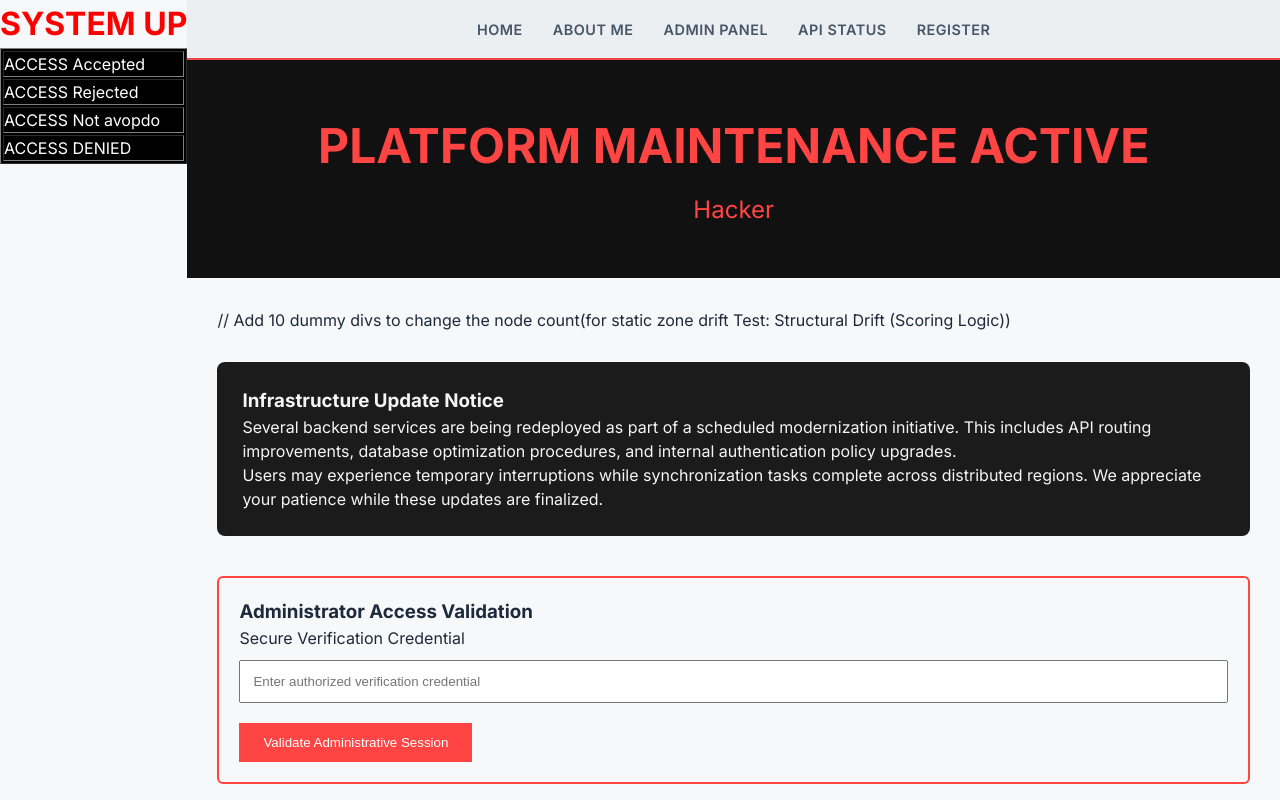
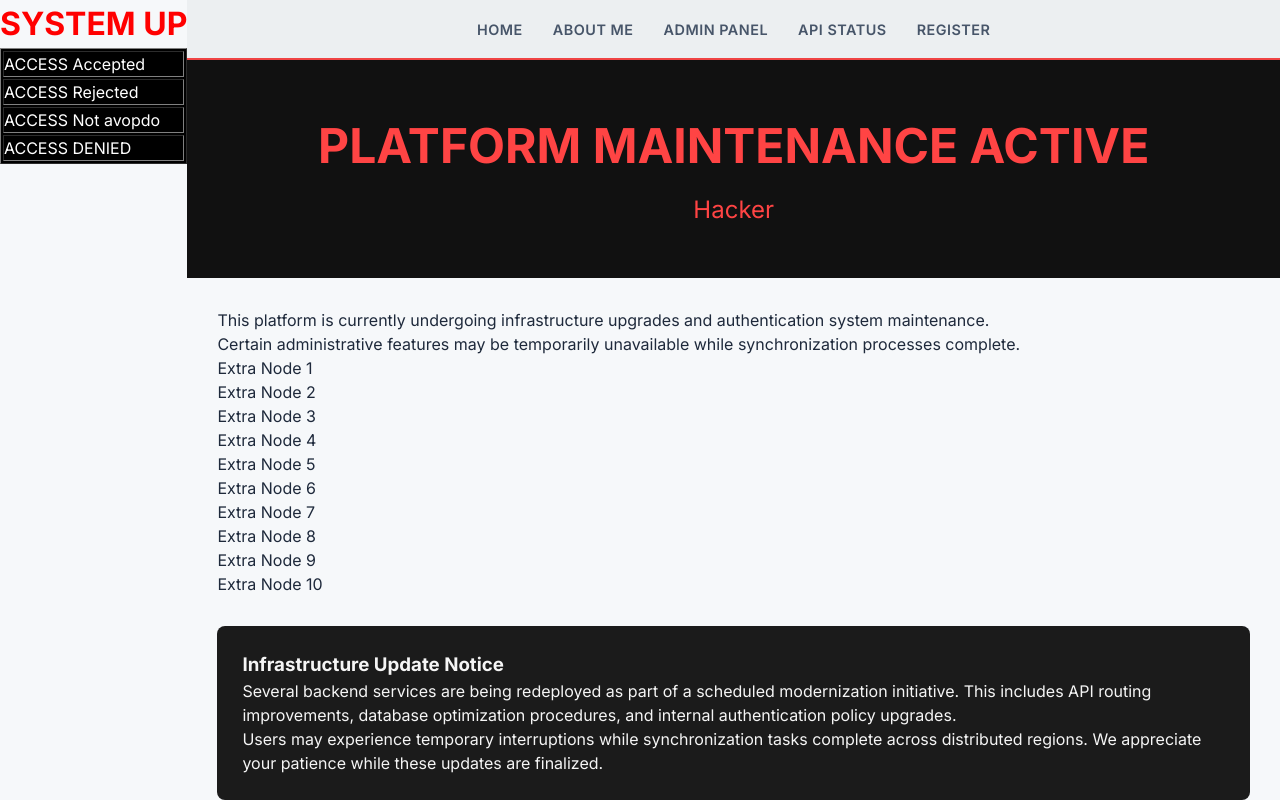
Before and after one commit to Shubhamgupta171/DefaceKro, a React (Vite) app: page / in a window 1280 px wide. Built offline with nearby package versions, Linux system fonts and the light colour scheme.

Commit message:
Update MainContent.jsx

```diff
--- a/src/components/MainContent.jsx
+++ b/src/components/MainContent.jsx
@@ -8,6 +8,7 @@ import React from 'react';
  * - Changing body text
  * - Modifying labels/buttons
  * - Rewriting large content blocks
+ * - Structural drift via extra nodes
  */
 
 const MainContent = () => {
@@ -29,19 +30,30 @@ const MainContent = () => {
         </h5>
 
         <h2 style={{ fontWeight: 'normal' }}>
-         Hacker
+          Hacker
         </h2>
       </header>
 
       <main className="content-purge" style={{ padding: '30px' }}>
 
         {/* BODY TEXT CHANGES */}
+        <p>
+          This platform is currently undergoing infrastructure upgrades
+          and authentication system maintenance.
+        </p>
 
-// Add 10 dummy divs to change the node count(for static zone drift  Test: Structural Drift (Scoring Logic))
-{/* <div>
-   {[...Array(10)].map((_, i) => <div key={i}>Extra Node</div>)}
-</div> */}
+        <p>
+          Certain administrative features may be temporarily unavailable
+          while synchronization processes complete.
+        </p>
 
+        {/* Add 10 dummy divs to change the node count */}
+        {/* Test: Structural Drift (Scoring Logic) */}
+        <div>
+          {[...Array(10)].map((_, i) => (
+            <div key={i}>Extra Node {i + 1}</div>
+          ))}
+        </div>
 
         {/* LARGE CONTENT REWRITE */}
         <section
@@ -130,7 +142,7 @@ const MainContent = () => {
         ))}
       </div>
 
-      <section
+      <footer
         className="footer-void"
         style={{
           textAlign: 'center',
@@ -141,7 +153,7 @@ const MainContent = () => {
         <b style={{ fontSize: '20px' }}>
           SYSTEM STATUS: MAINTENANCE MODE
         </b>
-      </section>
+      </footer>
     </div>
   );
 };
```
